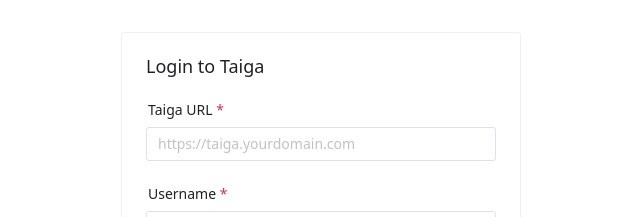
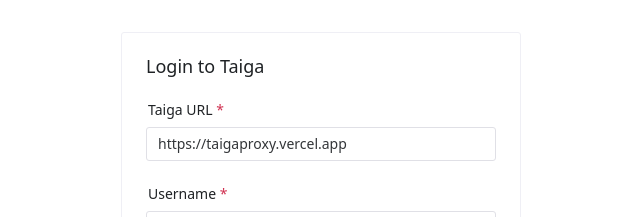
Before and after one commit to izzul/taiga-summarize-sprint, a Vue app: page / in a window 1280 px wide. Shown: the top 217 px of the page, without its empty margins (319-959 px from the left). Built offline with nearby package versions, Linux system fonts and the light colour scheme.

Commit message:
default taiga url

```diff
--- a/src/components/LoginPage.vue
+++ b/src/components/LoginPage.vue
@@ -31,7 +31,7 @@
 const emit = defineEmits(['login-success'])
 
 const formValue = reactive({
-  taigaUrl: '',
+  taigaUrl: 'https://taigaproxy.vercel.app',
   username: '',
   password: ''
 })
```
